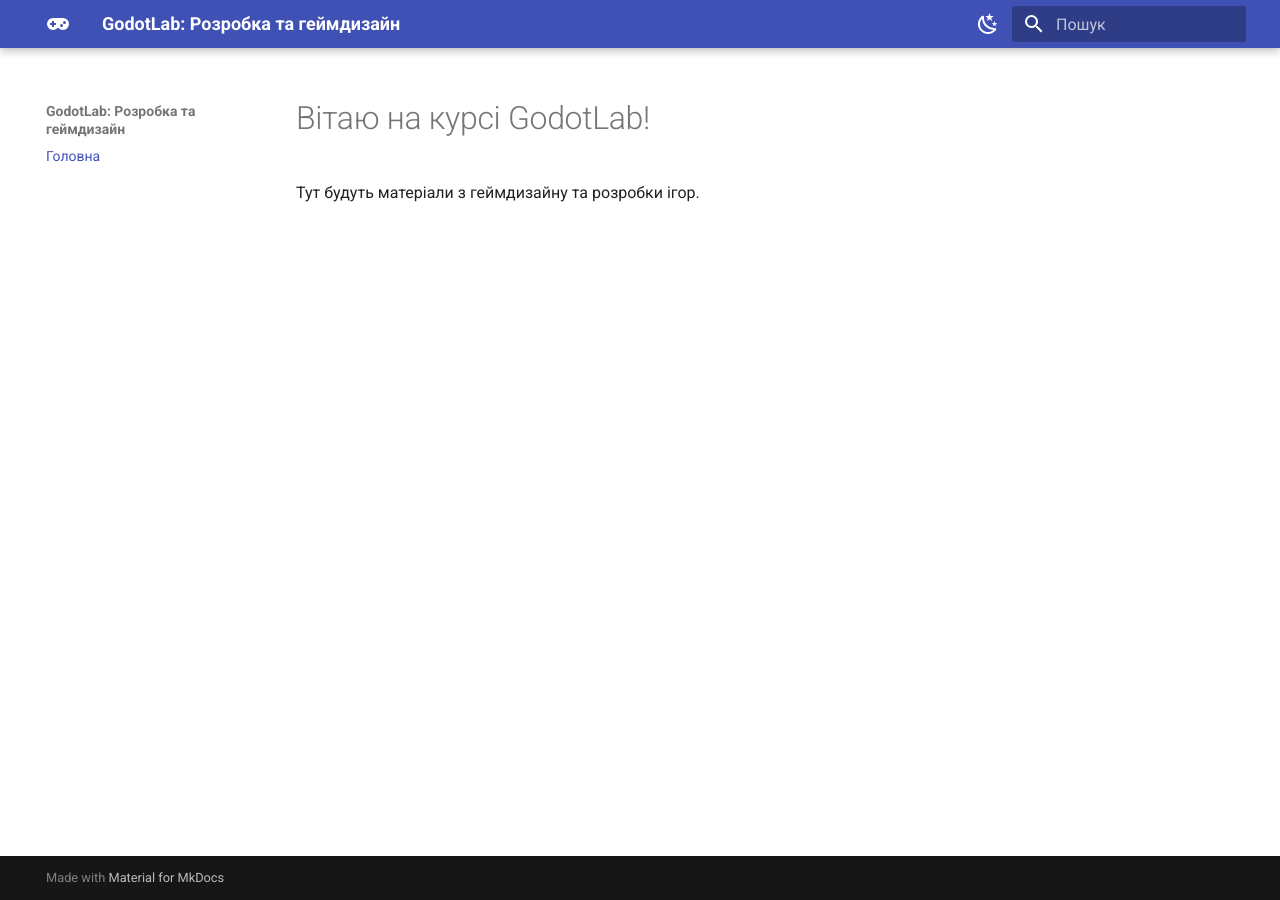
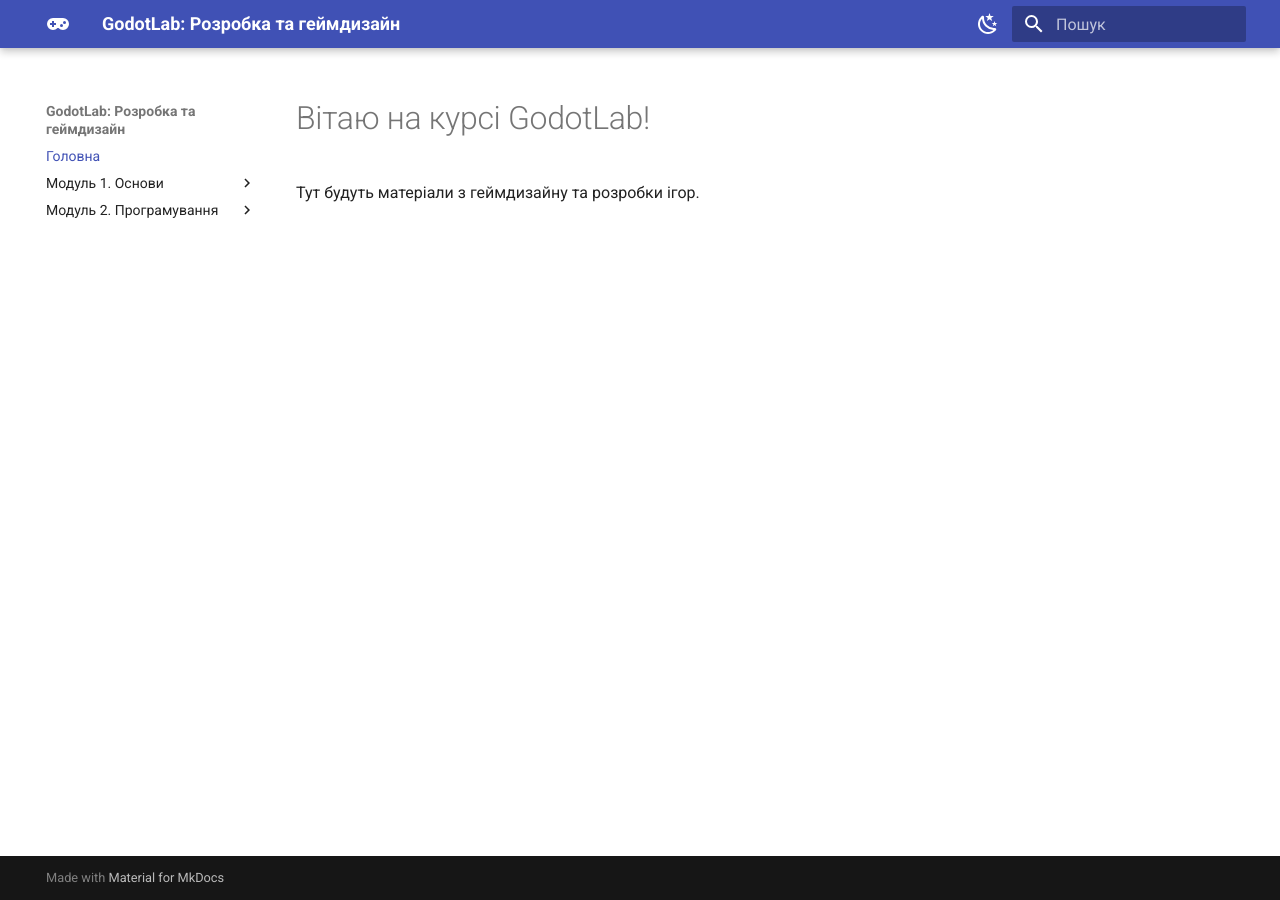
Before and after one commit to Valik31/godotlab-ua, an MkDocs documentation site: the page built from docs/index.md, in a window 1280 px wide. Built offline with MkDocs 1.6.1 and Material for MkDocs 9.7.7, drawn with Linux system fonts in a browser that asks for light colours.

Commit message:
Update mkdocs.yml

```diff
--- a/mkdocs.yml
+++ b/mkdocs.yml
@@ -35,3 +35,8 @@ theme:
 
 nav:
   - Головна: index.md
+  - Модуль 1. Основи:
+    - Інтерфейс Godot: interface.md
+    - Робота з вузлами (Nodes): nodes.md
+  - Модуль 2. Програмування:
+    - Вступ до GDScript: scripting.md
```
